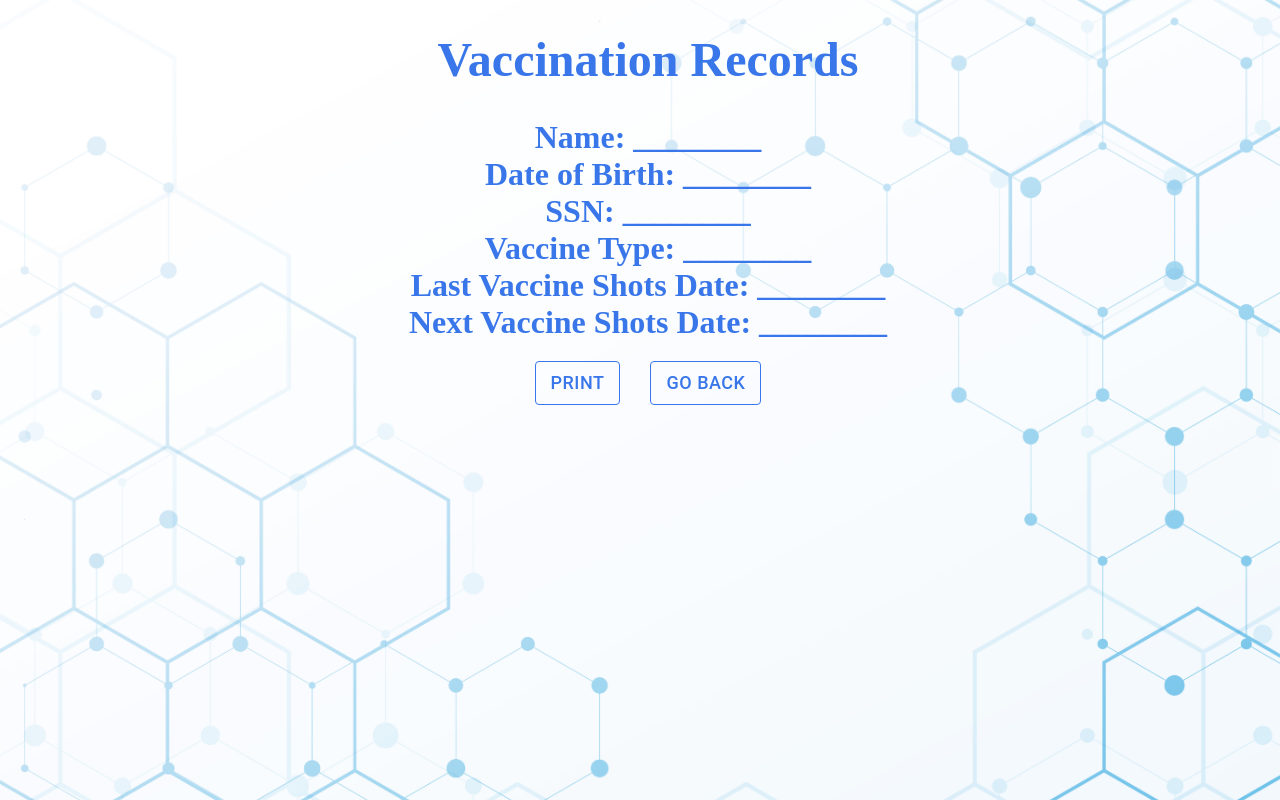
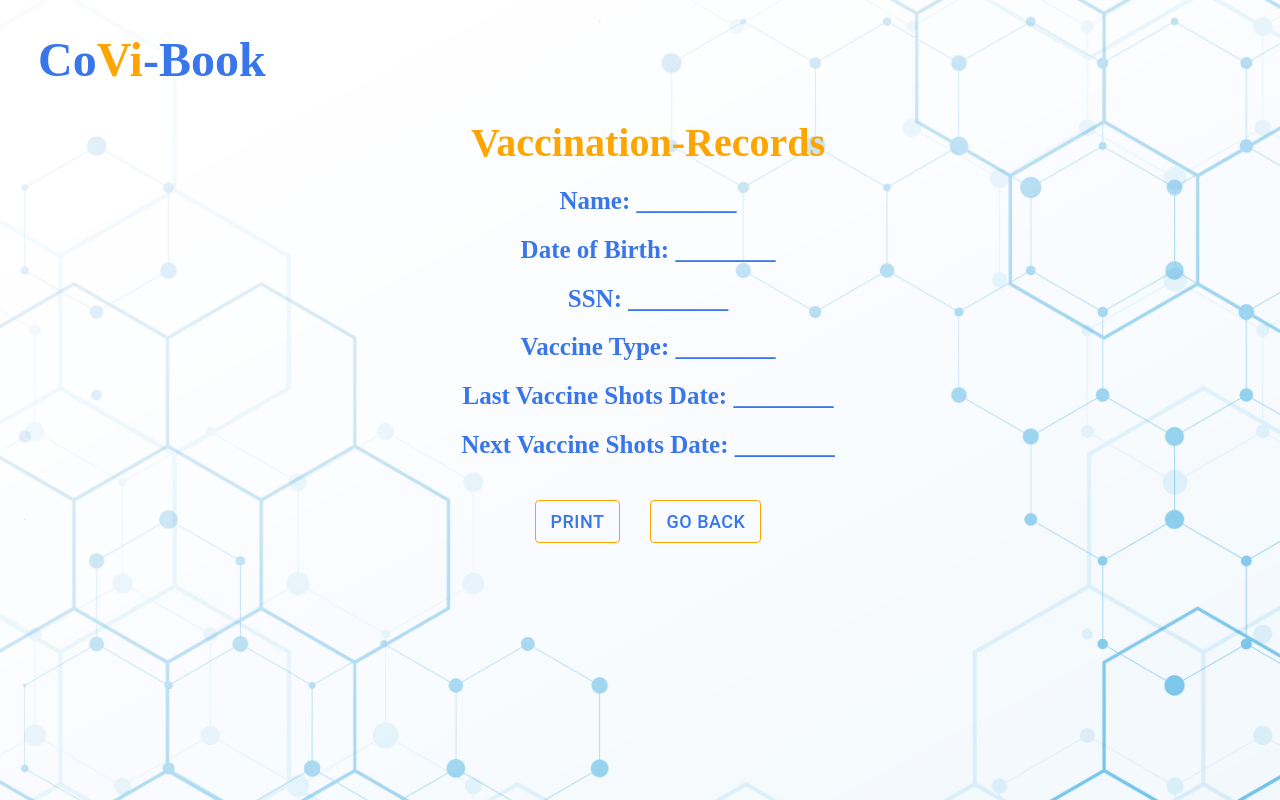
Before and after one commit to saipavan10-git/COVID-19-Vaccination-Portal, a React (Create React App) app in the folder covid-tracker/: page /records in a window 1280 px wide. Built offline with nearby package versions, Linux system fonts and the light colour scheme; a web font is replaced by a local one.

Commit message:
Change in Page Design

```diff
--- a/covid-tracker/src/App.css
+++ b/covid-tracker/src/App.css
@@ -12,9 +12,15 @@ h1 {
   text-align: center;
 }
 
+h2{
+  color: #3876e9;
+  font-size: 25px;
+  text-align: center;
+}
+
 h6 {
   color: #3876e9;
-  font-size: 2em;
+  font-size: 40px;
   text-align: center;
   margin: 0%;
 }
--- a/covid-tracker/src/pages/Homepage.js
+++ b/covid-tracker/src/pages/Homepage.js
@@ -2,16 +2,17 @@ import React from "react";
 import { Button } from "@mui/material";
 import { Link } from "react-router-dom";
 
+
 function Homepage() {
   return (
-    <>
-      <div>
-        <div className="centered">
-          <h1 style={{textAlign:"left",marginLeft: "30px",}}>Co<span class='colorchange'>Vi</span>-Book
+    <div>
+      <div className="centered">
+        <h1 style={{ textAlign: "left", marginLeft: "30px" }}>
+          Co<span class="colorchange">Vi</span>-Book
           <Button
             variant="outlined"
             style={{
-              marginLeft:'980px',
+              marginLeft: "980px",
               fontSize: "20px",
               color: "#3876e9",
               borderColor: "orange",
@@ -34,10 +35,9 @@ function Homepage() {
           >
             Sign up
           </Button>
-          </h1>
-        </div>
+        </h1>
       </div>
-    </>
+    </div>
   );
 }
 
--- a/covid-tracker/src/pages/Login.js
+++ b/covid-tracker/src/pages/Login.js
@@ -10,10 +10,13 @@ import { Formik } from "formik";
 
 function Login() {
   return (
-    <>
     <div className="inputStyle">
-        <h1>CoVi-Book</h1>
-        <h6>Login</h6>
+      <h1 style={{ textAlign: "left", marginLeft: "30px" }}>
+        Co<span class="colorchange">Vi</span>-Book
+      </h1>
+      <h6>
+        Lo<span class="colorchange">gi</span>n
+      </h6>
       <div style={{ marginTop: "20px" }}></div>
 
       <Formik
@@ -82,7 +85,7 @@ function Login() {
               style={{
                 fontSize: "18px",
                 color: "#3876e9",
-                  borderColor: "#3876e9",
+                borderColor: "orange",
               }}
               type="submit"
             >
@@ -95,7 +98,7 @@ function Login() {
               style={{
                 fontSize: "18px",
                 color: "#3876e9",
-                  borderColor: "#3876e9",
+                borderColor: "orange",
               }}
               component={Link}
               to="/signup"
@@ -108,7 +111,7 @@ function Login() {
                 style={{
                   fontSize: "18px",
                   color: "#3876e9",
-                    borderColor: "#3876e9",
+                  borderColor: "orange",
                 }}
                 component={Link}
                 to="/records"
@@ -122,7 +125,6 @@ function Login() {
         )}
       </Formik>
     </div>
-    </>
   );
 }
 export default Login;
--- a/covid-tracker/src/pages/Records.js
+++ b/covid-tracker/src/pages/Records.js
@@ -5,20 +5,21 @@ function records() {
   return (
     <>
       <div className="inputStyle">
-        <h1>Vaccination Records</h1>
+      <h1 style={{textAlign:"left",marginLeft: "30px",}}>Co<span class='colorchange'>Vi</span>-Book</h1>
+        <h6><span class='colorchange'>Vaccination-Records</span></h6>
 
-        <h6>Name: ________</h6>
-        <h6>Date of Birth: ________</h6>
-        <h6>SSN: ________</h6>
-        <h6>Vaccine Type: ________</h6>
-        <h6>Last Vaccine Shots Date: ________</h6>
-        <h6>Next Vaccine Shots Date: ________</h6>
+        <h2>Name: ________</h2>
+        <h2>Date of Birth: ________</h2>
+        <h2>SSN: ________</h2>
+        <h2>Vaccine Type: ________</h2>
+        <h2>Last Vaccine Shots Date: ________</h2>
+        <h2>Next Vaccine Shots Date: ________</h2>
         <Button
           variant="outlined"
           style={{
             fontSize: "18px",
             color: "#3876e9",
-            borderColor: "#3876e9",
+            borderColor: "orange",
             marginTop: "20px",
           }}
         >
@@ -30,7 +31,7 @@ function records() {
           style={{
             fontSize: "18px",
             color: "#3876e9",
-            borderColor: "#3876e9",
+            borderColor: "orange",
             marginTop: "20px",
           }}
           component={Link}
--- a/covid-tracker/src/pages/Signup.js
+++ b/covid-tracker/src/pages/Signup.js
@@ -12,11 +12,14 @@ import { Formik } from "formik";
 
 function Signup() {
   return (
-    <>
     <div>
       <div>
-          <h1>CoVi-Book</h1>
-          <h6>Sign Up</h6>
+        <h1 style={{ textAlign: "left", marginLeft: "30px" }}>
+          Co<span class="colorchange">Vi</span>-Book
+        </h1>
+        <h6>
+          Sign<span class="colorchange">Up</span>
+        </h6>
       </div>
 
       <div className="inputStyle">
@@ -150,9 +153,7 @@ function Signup() {
                 value={values.email}
                 startAdornment={
                   <InputAdornment position="start">
-                      <EmailIcon
-                        style={{ fontSize: "32px", color: "#3876e9" }}
-                      />
+                    <EmailIcon style={{ fontSize: "32px", color: "#3876e9" }} />
                   </InputAdornment>
                 }
               />
@@ -163,7 +164,7 @@ function Signup() {
                 style={{
                   fontSize: "18px",
                   color: "#3876e9",
-                    borderColor: "#3876e9",
+                  borderColor: "orange",
                 }}
                 type="submit"
               >
@@ -175,7 +176,7 @@ function Signup() {
                 style={{
                   fontSize: "18px",
                   color: "#3876e9",
-                    borderColor: "#3876e9",
+                  borderColor: "orange",
                 }}
                 component={Link}
                 to="/"
@@ -188,7 +189,6 @@ function Signup() {
         </Formik>
       </div>
     </div>
-    </>
   );
 }
 
```
Lines whose indentation alone changed are shown as unchanged.
